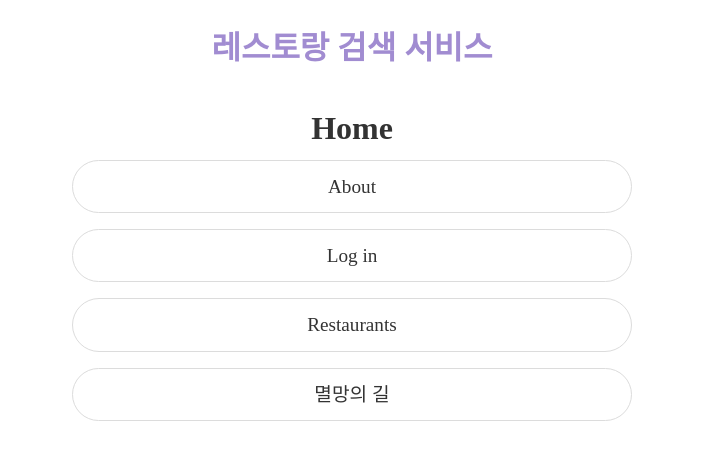
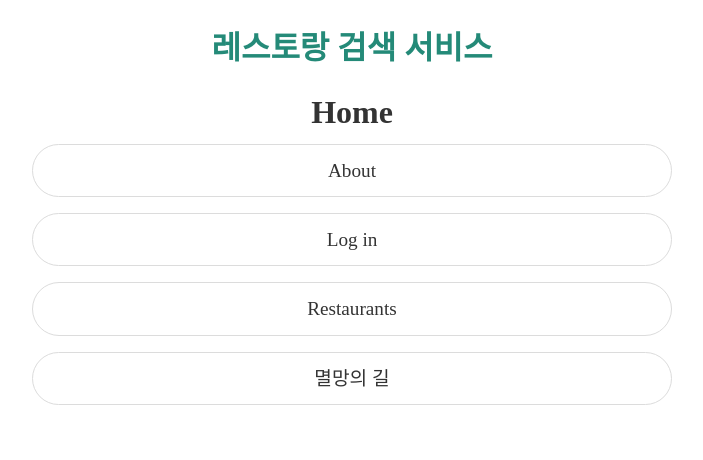
Before and after one commit to CodeSoom/react-week8-assignment-1, a React app: page / in a window 1280 px wide. Shown: the top 460 px of the page, without its empty margins (288-991 px from the left). Built offline with nearby package versions, Linux system fonts and the light colour scheme.

Commit message:
로고 컬러값을 변경합니다

```diff
--- a/src/App.jsx
+++ b/src/App.jsx
@@ -20,24 +20,20 @@ import NotFoundPage from './NotFoundPage';
 import { setAccessToken } from './slice';
 
 import { loadItem } from './services/storage';
+import green from '../fixtures/color';
 
 const Container = styled.div({
-  margin: '0 auto',
-  width: '90%',
+
 });
 
 const Header = styled.header({
   margin: '2rem 0',
   '& h1 a': {
     display: 'block',
-    color: '#a18cd1',
+    color: `${green}`,
     fontSize: '2rem',
     textAlign: 'center',
   },
-});
-
-const Body = styled.div({
-  padding: '1rem',
 });
 
 export default function App() {
@@ -55,7 +51,6 @@ export default function App() {
           <Link to="/">레스토랑 검색 서비스</Link>
         </h1>
       </Header>
-      <Body>
       <Switch>
         <Route exact path="/" component={HomePage} />
         <Route path="/about" component={AboutPage} />
@@ -64,7 +59,6 @@ export default function App() {
         <Route path="/restaurants/:id" component={RestaurantPage} />
         <Route component={NotFoundPage} />
       </Switch>
-      </Body>
     </Container>
   );
 }
```
Lines whose indentation alone changed are shown as unchanged.
